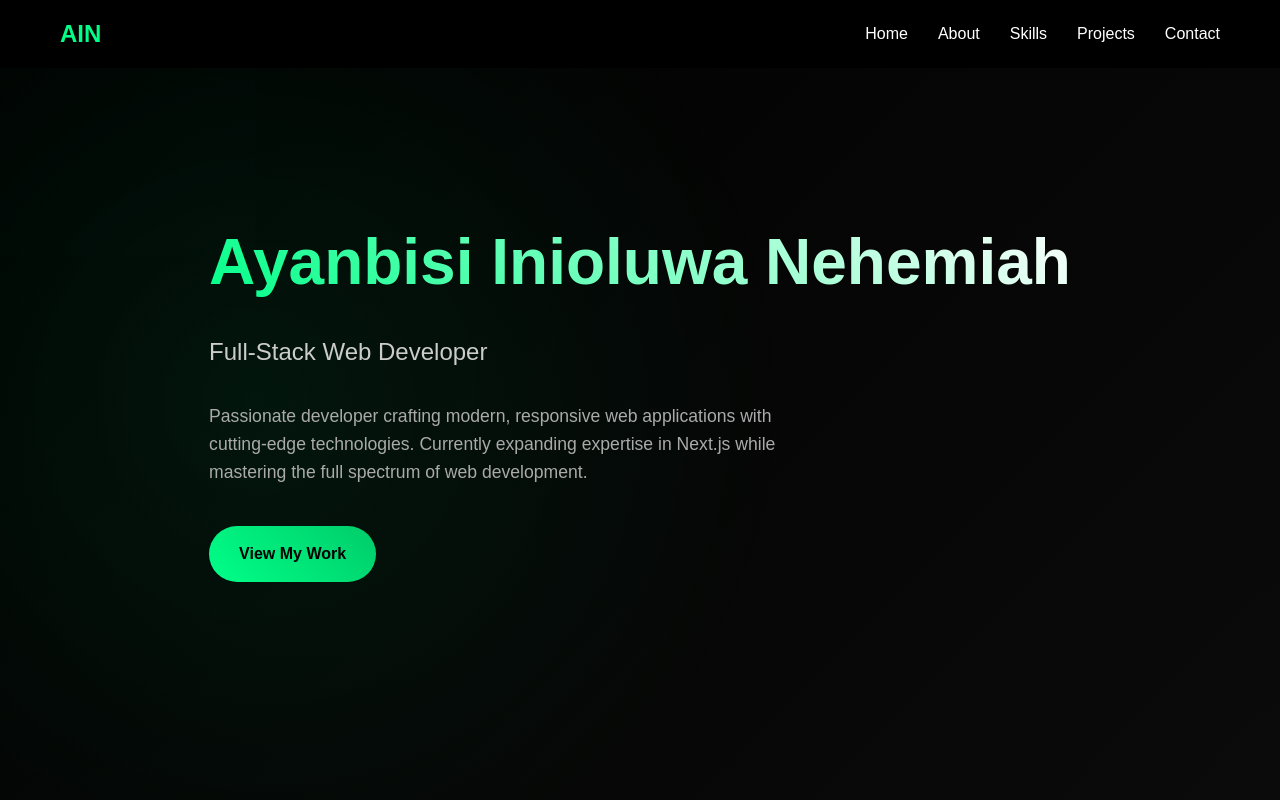
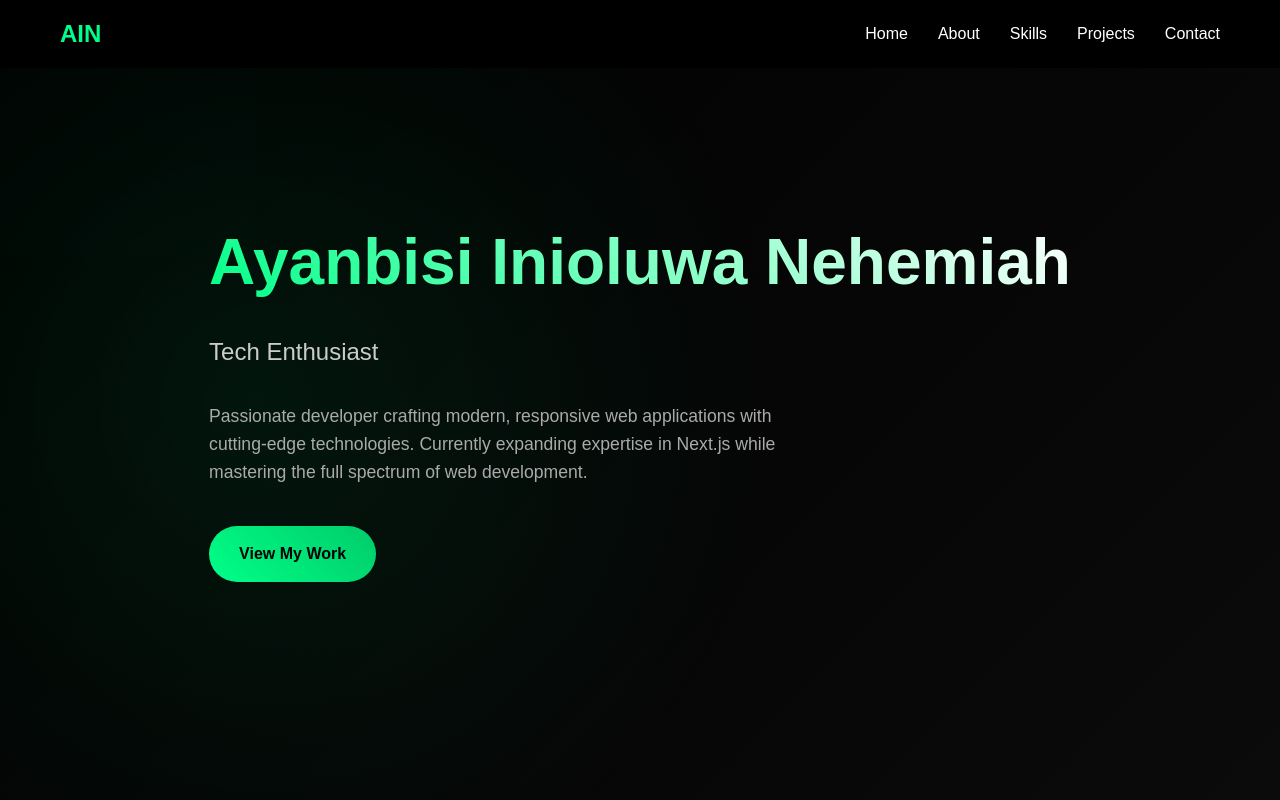
Before and after one commit to inioluwa-1/my-portfolio, a Next.js app: page / in a window 1280 px wide. Shown: the top 800 px of the page. Built offline with nearby package versions, Linux system fonts and the light colour scheme.

Commit message:
feat: Add typewriter effect to Hero component and update dependencies

```diff
--- a/package.json
+++ b/package.json
@@ -12,7 +12,8 @@
     "lucide-react": "^0.294.0",
     "next": "14.0.0",
     "react": "^18",
-    "react-dom": "^18"
+    "react-dom": "^18",
+    "react-simple-typewriter": "^5.0.1"
   },
   "devDependencies": {
     "@types/node": "^20.19.4",
--- a/src/app/components/Hero.tsx
+++ b/src/app/components/Hero.tsx
@@ -1,7 +1,7 @@
 "use client"
 
-import type React from "react"
 import { useEffect, useState } from "react"
+import { Typewriter } from "react-simple-typewriter"
 
 export default function Hero() {
   const [floatOffset, setFloatOffset] = useState(0)
@@ -27,12 +27,30 @@ export default function Hero() {
       <div className="container">
         <div className="hero-content" style={{ transform: `translateY(${floatOffset}px)` }}>
           <h1>Ayanbisi Inioluwa Nehemiah</h1>
-          <p className="subtitle">Full-Stack Web Developer</p>
-          <p className="description">
+
+          {/* Typewriter effect here */}
+          <p className="subtitle text-green-400 text-lg font-semibold">
+            <Typewriter
+              words={["Full-Stack Web Developer", "Tech Enthusiast", "Creative Coder👨‍💻"]}
+              loop={true}
+              cursor
+              cursorStyle="|"
+              typeSpeed={70}
+              deleteSpeed={50}
+              delaySpeed={1000}
+            />
+          </p>
+
+          <p className="description text-gray-400 mt-4">
             Passionate developer crafting modern, responsive web applications with cutting-edge technologies. Currently
             expanding expertise in Next.js while mastering the full spectrum of web development.
           </p>
-          <a href="#projects" onClick={handleSmoothScroll} className="cta-button">
+
+          <a
+            href="#projects"
+            onClick={handleSmoothScroll}
+            className="cta-button mt-6 inline-block px-6 py-3 bg-green-500 text-black font-bold rounded-full hover:bg-green-600 transition-all"
+          >
             View My Work
           </a>
         </div>
```
Also changed, not shown: public/Pic.jpg (added), 1 other file (tests, documents, lock files or other folders).
